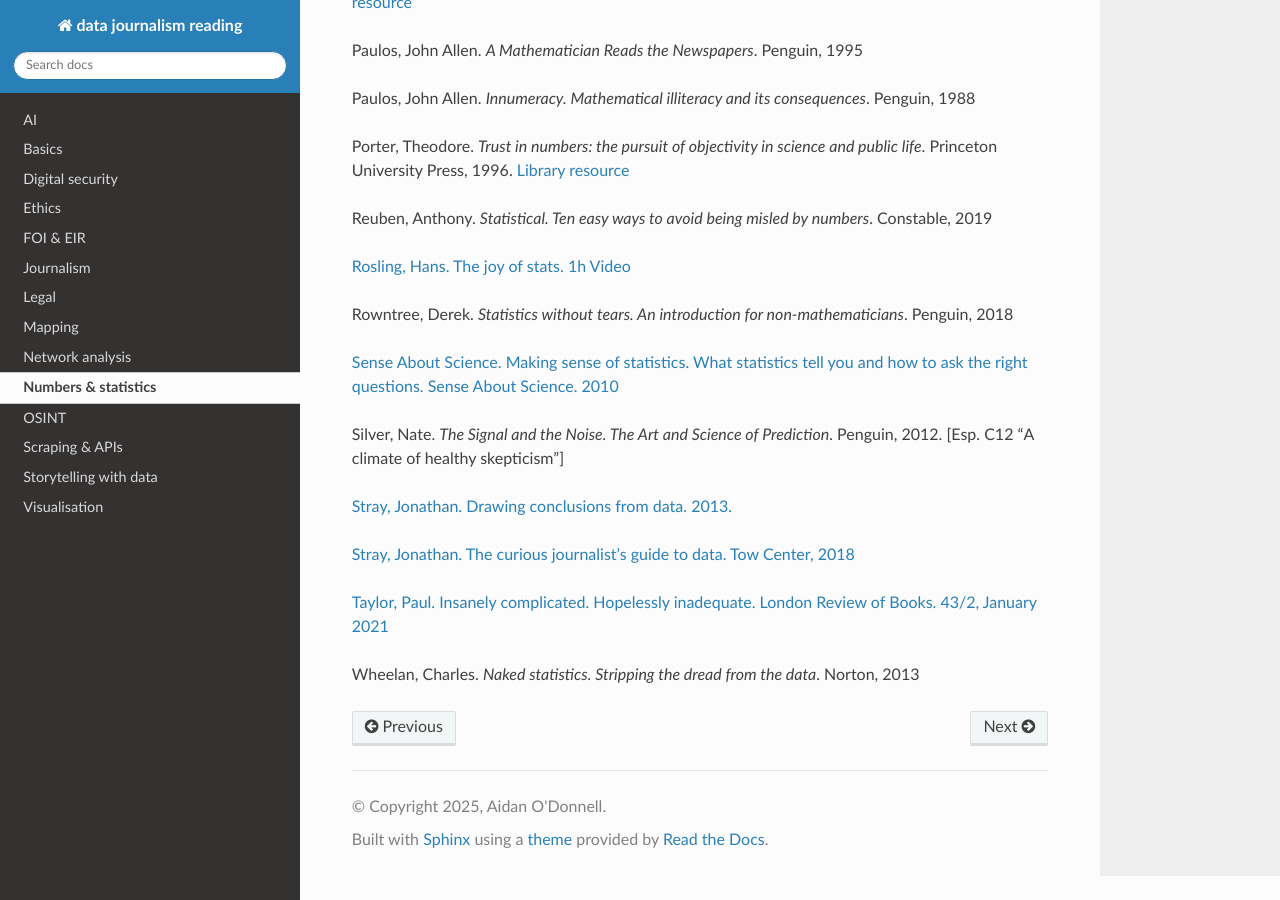
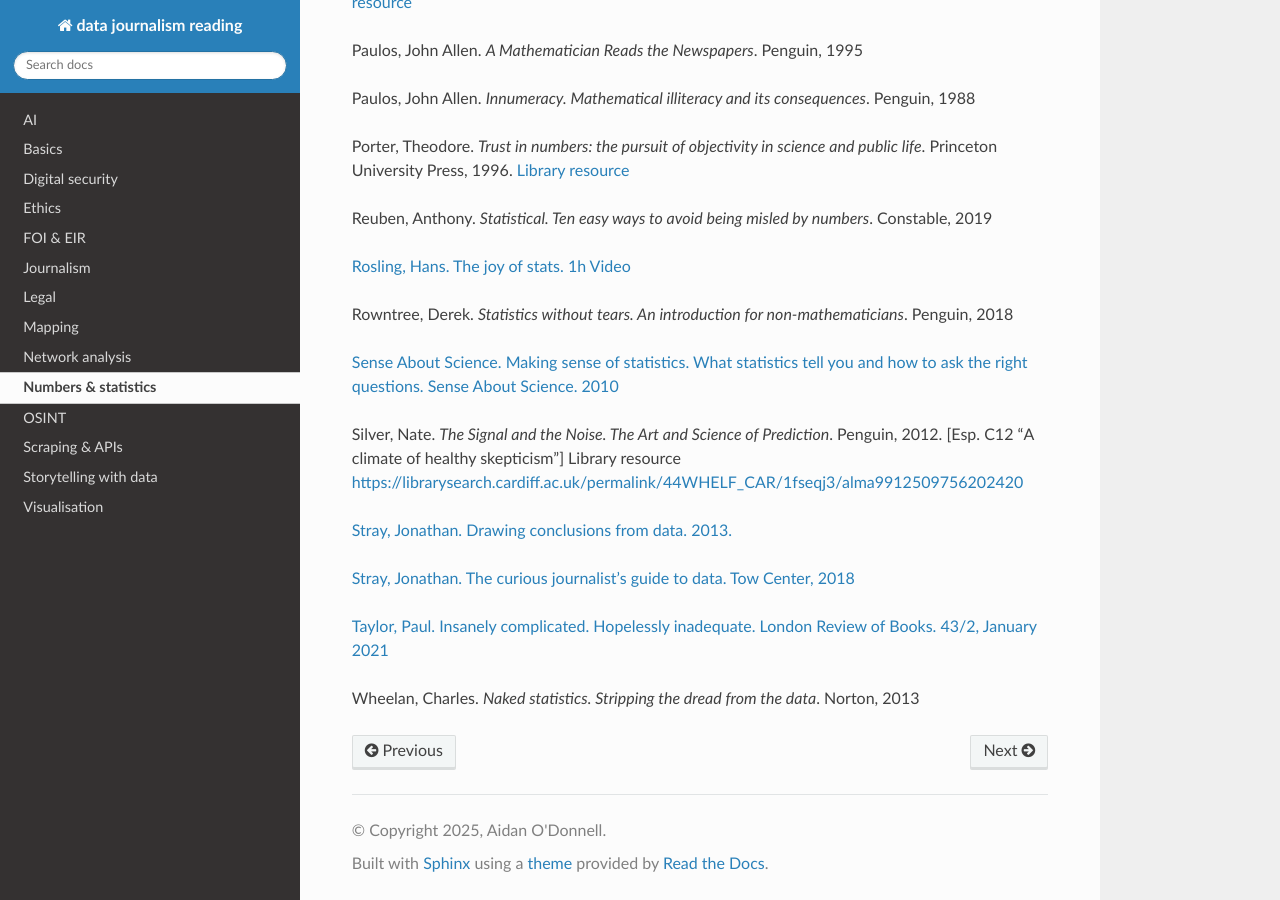
Before and after one commit to aodhanlutetiae/data_journalism_reading, a Sphinx documentation site: the page built from docs/source/numbers.rst, in a window 1280 px wide and 900 px high, scrolled down 1705 px. Built offline with Sphinx 7.4.7 and the Read the Docs theme 3.1.0, drawn with Linux system fonts in a browser that asks for light colours.

Commit message:
added silver res

```diff
--- a/docs/source/numbers.rst
+++ b/docs/source/numbers.rst
@@ -104,7 +104,7 @@ you and how to ask the right questions. Sense About Science.
 2010 <https://senseaboutscience.org/activities/making-sense-of-statistics/>`_
 
 Silver, Nate. *The Signal and the Noise. The Art and Science of
-Prediction*. Penguin, 2012. [Esp. C12 "A climate of healthy skepticism"]
+Prediction*. Penguin, 2012. [Esp. C12 "A climate of healthy skepticism"] Library resource `<https://librarysearch.cardiff.ac.uk/permalink/44WHELF_CAR/1fseqj3/alma9912509756202420>`_
 
 `Stray, Jonathan. Drawing conclusions from data. 2013. <https://source.opennews.org/articles/statistically-sound-data-journalism/>`_
 
```
